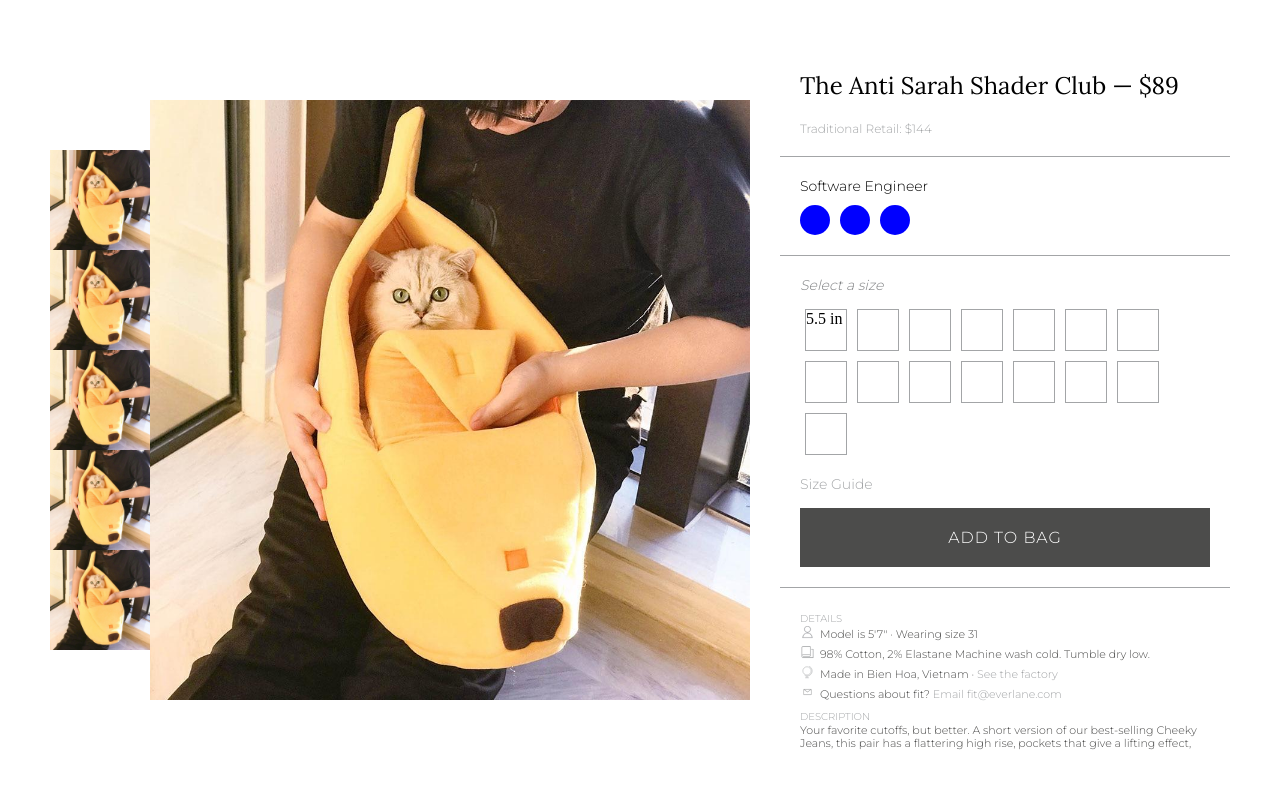
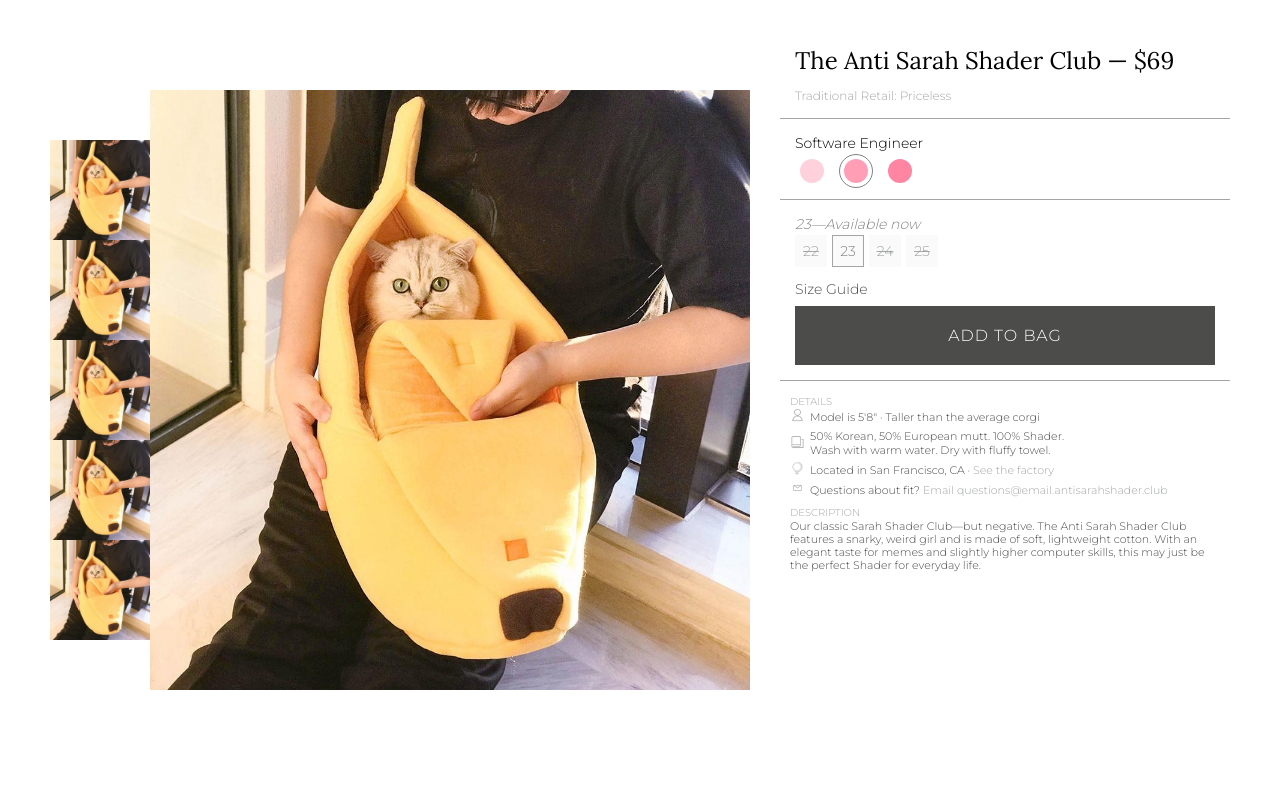
Before and after one commit to sshader/assc, a plain HTML site: page assc.html in a window 1280 px wide. Drawn offline with Linux system fonts and the light colour scheme.

Commit message:
Add hover behavior and copy

```diff
--- a/assc.css
+++ b/assc.css
@@ -1,7 +1,3 @@
-.debug {
-    border: 2px solid aqua;
-}
-
 .Assc {
     height: 100%;
     width: 100%;
@@ -9,7 +5,7 @@
 }
 
 .Assc-container {
-    margin: 50px;
+    margin: 30px 50px 50px;
     display: flex;
     flex: 1 1 auto;
     min-height: 1px;
@@ -55,13 +51,13 @@
 
 .Description-block {
     border-bottom: 1px solid #a3a5a7;
-    padding: 20px;
+    padding: 15px;
 }
 
 .Description-title {
     font-family: 'Lora', serif;
     font-size: 24px;
-    padding-bottom: 20px;
+    padding-bottom: 12px;
 }
 
 .Description-subtitle {
@@ -70,38 +66,87 @@
     color: #a3a5a7;
 }
 
+.Button-unavailable:hover {
+    cursor: not-allowed;
+}
+
 .ColorPicker-text {
     font-family: 'Montserrat', sans-serif;
     font-size: 14px;
-    margin-bottom: 10px;
+    margin-bottom: 8px;
+    position: absolute;
 }
 
 .ColorPicker-buttons {
     display: flex;
-    height: 30px;
+    height: 50px;
     flex: 1 1 auto;
 }
 
-.ColorPicker-buttons .Button {
-    background-color: blue;
+.ColorPicker-buttons .Button-inner {
     border-radius: 50%;
-    height: 30px;
-    width: 30px;
-    margin-right: 10px;
+    height: 24px;
+    width: 24px;
+    margin: 4px 4px;
 }
 
+.ColorPicker-buttons .Button {
+    background-color: white;
+    border-radius: 50%;
+    height: 32px;
+    width: 32px;
+    margin: 20px 10px 0 0;
+    border: solid 1px transparent;
+}
+
+.ColorPicker-buttons .Button-available {
+    border-color: #808284;
+}
+
+.ColorPicker-buttons .Button:hover {
+    border-color: #a3a5a7;
+}
+
+.ColorPicker-buttons .Button-unavailable:hover .Button-inner {
+    background-color: #a3a5a7;
+}
+
+.ColorPicker-buttons .Button-1 .Button-inner {
+    background-color: #ff85a2;
+}
+
+.ColorPicker-buttons .Button-2 .Button-inner {
+    background-color: #ff9eb5;
+}
+
+.ColorPicker-buttons .Button-3 .Button-inner {
+    background-color: #ffd1dc;
+}
+
+.ColorPicker-buttons .Button-2 + div + div:before {
+    content: "Software Engineer"
+}
+
+.ColorPicker-buttons .Button-1:hover + div:before {
+    content: "Mathematician\2014SOLD OUT"
+}
+
+.ColorPicker-buttons .Button-3:hover + div + div + div:before {
+    content: "Film Enthusiast\2014SOLD OUT"
+}
 .Description-rest {
     flex: 1 1 auto;
     overflow-y: auto;
-    padding: 20px;
+    padding: 10px;
 }
 
 .SizePicker-text {
     font-family: 'Montserrat', sans-serif;
     font-size: 14px;
-    margin-bottom: 10px;
+    margin-bottom: 8px;
     font-style: italic;
     color: #808284;
+    position: absolute;
 }
 
 .SizePicker-buttons {
@@ -110,17 +155,68 @@
 }
 
 .SizePicker-buttons .Button {
-    border: 1px solid #a3a5a7;
-    height: 40px;
-    width: 40px;
-    margin: 5px;
+    background-color: #fafafa;
+    height: 30px;
+    width: 30px;
+    margin: 20px 5px 5px 0px;
+    display: flex;
+    align-items: center;
+    justify-content: center;
+    border: 1px solid transparent;
+}
+
+.SizePicker-buttons .Button-unavailable .ButtonContent {
+    text-decoration: line-through;
+    color: #a3a5a7;
+}
+
+.SizePicker-buttons .Button-available .ButtonContent {
+    color: #808284;
+}
+
+.SizePicker-buttons .Button-1:hover + div:before {
+    content: "25\2014 Coming 03/12/21";
+}
+
+.SizePicker-buttons .Button-2:hover + div + div:before {
+    content: "24\2014 Coming 03/12/20";
+}
+
+.SizePicker-buttons .Button-3 + div + div + div:before {
+    content: "23\2014 Available now";
+}
+
+.SizePicker-buttons .Button-4:hover + div + div + div + div:before {
+    content: "22\2014 Discontinued";
+}
+
+
+.SizePicker-buttons .Button .ButtonContent {
+    font-family: 'Montserrat', sans-serif;
+    font-size: 14px;
+}
+
+.SizePicker-buttons .Button-available {
+    border-color: #a3a5a7;
+}
+
+.SizePicker-buttons .Button:hover {
+    border-color: #dfe0e1;
 }
 
 .SizePicker-guide {
+    margin: 8px 0;
+}
+
+.SizePicker-guide > a {
     font-family: 'Montserrat', sans-serif;
     font-size: 14px;
-    margin: 15px 0 15px;
-    color: #a3a5a7;
+    color: #4c4c4b;
+    text-decoration: none;
+}
+
+.SizePicker-guide > a:hover {
+    text-decoration: underline;
 }
 
 .CtaButton {
@@ -130,6 +226,10 @@
     text-align: center;
     padding: 20px 0 20px;
     letter-spacing: 1px;
+}
+
+.CtaButton:hover {
+    background-color: #2e3131;
 }
 
 .Thumbnail {
@@ -161,6 +261,11 @@
 
 .TextWithIcon-text > a {
     color: #a3a5a7;
+    text-decoration: none;
+}
+
+.TextWithIcon-text > a:hover {
+    text-decoration: underline;
 }
 
 
@@ -174,6 +279,6 @@
 .TextWithIcon {
     display: flex;
     flex-direction: row;
-    align-items: flex-end;
+    align-items: center;
     padding-bottom: 5px;
 }
--- a/assc.html
+++ b/assc.html
@@ -18,38 +18,27 @@
                 </div>
                 <div class="Description">
                     <div class="Description-block">
-                        <div class="Description-title">The Anti Sarah Shader Club — $89</div>
-                        <div class="Description-subtitle">Traditional Retail: $144</div>
+                        <div class="Description-title">The Anti Sarah Shader Club &mdash; $69</div>
+                        <div class="Description-subtitle">Traditional Retail: Priceless</div>
                     </div>
                     <div class="Description-block">
-                        <div class="ColorPicker-text">Software Engineer</div>
                         <div class="ColorPicker-buttons">
-                            <div class="Button"></div>
-                            <div class="Button"></div>
-                            <div class="Button"></div>
+                            <div class="Button Button-3 Button-unavailable"><div class="Button-inner"></div></div>
+														<div class="Button Button-2 Button-available"><div class="Button-inner"></div></div>
+														<div class="Button Button-1 Button-unavailable"><div class="Button-inner"></div></div>
+                            <div class="ColorPicker-text"></div>
                         </div>
                     </div>
                     <div class="Description-block">
                         <div class="SizePicker">
-                            <div class="SizePicker-text">Select a size</div>
                             <div class="SizePicker-buttons">
-                                <div class="Button">5.5 in</div>
-                                <div class="Button"></div>
-                                <div class="Button"></div>
-                                <div class="Button"></div>
-                                <div class="Button"></div>
-                                <div class="Button"></div>
-                                <div class="Button"></div>
-                                <div class="Button"></div>
-                                <div class="Button"></div>
-                                <div class="Button"></div>
-                                <div class="Button"></div>
-                                <div class="Button"></div>
-                                <div class="Button"></div>
-                                <div class="Button"></div>
-                                <div class="Button"></div>
+                                <div class="Button Button-unavailable Button-4"><span class="ButtonContent">22</span></div>
+                                <div class="Button Button-available Button-3"><span class="ButtonContent">23</span></div>
+                                <div class="Button Button-unavailable Button-2"><span class="ButtonContent">24</span></div>
+                                <div class="Button Button-unavailable Button-1"><span class="ButtonContent">25</span></div>
+                                <div class="SizePicker-text"></div>
                             </div>
-                            <div class="SizePicker-guide">Size Guide</div>
+                            <div class="SizePicker-guide"><a target="_blank" href="https://calendar.google.com/event?action=TEMPLATE&amp;tmeid=NXY5YmN2ZHA1dnQ3bWdjaHBobjFlZDlpczVfMjAxOTAzMTIga29iZmxqbDRsMWdjaWdoM3AycHFmcWNta2NAZw&amp;tmsrc=kobfljl4l1gcigh3p2pqfqcmkc%40group.calendar.google.com&amp;scp=ALL">Size Guide</a></div>
                         </div>
                         <div class="CtaButton">ADD TO BAG</div>
                     </div>
@@ -68,7 +57,7 @@
                                         </g>
                                         </g>
                                     </svg>
-                                    <div class="TextWithIcon-text">Model is 5'7" &#183; Wearing size 31</div>
+                                    <div class="TextWithIcon-text">Model is 5'8" &#183; Taller than the average corgi</div>
                                   </div>
                                   <div class="TextWithIcon">
                                     <svg class="TextWithIcon-icon" xmlns="http://www.w3.org/2000/svg" xmlns:xlink="http://www.w3.org/1999/xlink" version="1.1" x="0px" y="0px" viewBox="0 0 128 160" style="enable-background:new 0 0 128 128;" xml:space="preserve">
@@ -76,8 +65,8 @@
                                             <path d="M124,31h-17c-1.7,0-3,1.3-3,3s1.3,3,3,3h14v84H19.1C12.4,121,7,115.6,7,108.9c0-6.6,5.4-12,11.9-12.1L86.5,97   c2.5,0,4.5,2,4.5,4.5c0,2.5-2,4.5-4.5,4.5H19c-1.7,0-3,1.3-3,3s1.3,3,3,3h67.5c5.8,0,10.5-4.7,10.5-10.5c0-0.1,0-0.2,0-0.3   c0-0.1,0-0.1,0-0.2V11.5C97,5.7,92.3,1,86.5,1H19C9.1,1,1,9.1,1,19v90c0,0,0,0.1,0,0.1C1.1,119,9.2,127,19.1,127H124   c1.7,0,3-1.3,3-3V34C127,32.3,125.7,31,124,31z M7,19c0-6.6,5.4-12,12-12h67.5C89,7,91,9,91,11.5V92c-1.4-0.7-2.9-1-4.5-1   l-67.7-0.2c-4.5,0.1-8.7,1.8-11.8,4.7V19z"/>
                                         </g>
                                     </svg>
-                                    <div class="TextWithIcon-text">98% Cotton, 2% Elastane
-                                            Machine wash cold. Tumble dry low.</div>
+                                    <div class="TextWithIcon-text">50% Korean, 50% European mutt. 100% Shader.
+                                    <br>Wash with warm water. Dry with fluffy towel.</div>
                                 </div>
                                 <div class="TextWithIcon">
                                     <svg class="TextWithIcon-icon" xmlns="http://www.w3.org/2000/svg" xmlns:xlink="http://www.w3.org/1999/xlink" version="1.1" x="0px" y="0px" viewBox="0 0 48 60" enable-background="new 0 0 48 48" xml:space="preserve">
@@ -88,24 +77,24 @@
                                             <line fill="none" stroke-width="2" stroke-linejoin="round" stroke-miterlimit="10" x1="14.5" y1="47" x2="29.4" y2="47"/>
                                         </g>
                                     </svg>
-                                    <div class="TextWithIcon-text">Made in Bien Hoa, Vietnam &#183; <a>See the factory</a></div>
+                                    <div class="TextWithIcon-text">Located in San Francisco, CA &#183; <a target="_blank" href="https://goo.gl/maps/feD29QqRWxwAnEac7">See the factory</a></div>
                                 </div>
                                 <div class="TextWithIcon">
                                     <svg class="TextWithIcon-icon" xmlns="http://www.w3.org/2000/svg" xmlns:xlink="http://www.w3.org/1999/xlink" version="1.1" x="0px" y="0px" viewBox="0 0 100 125" enable-background="new 0 0 100 100" xml:space="preserve">
                                         <path d="M79.146,25.511c-0.001,0-0.001,0-0.002,0l-58.289,0.052c-2.264,0-4.105,2.117-4.105,4.719V69.77  c0,2.602,1.841,4.719,4.105,4.719h58.291c2.264,0,4.104-2.117,4.104-4.719V30.232C83.25,27.629,81.409,25.511,79.146,25.511z   M76.675,29.014L50,48.431l-26.61-19.37L76.675,29.014z M79.146,70.989H20.855c-0.185,0-0.605-0.46-0.605-1.219V31.105l28.72,20.906  c0.307,0.224,0.668,0.335,1.03,0.335s0.723-0.111,1.03-0.335L79.75,31.105V69.77C79.75,70.529,79.33,70.989,79.146,70.989z"/>
                                     </svg>
-                                    <div class="TextWithIcon-text">Questions about fit? <a>Email fit@everlane.com</a></div>
+                                    <div class="TextWithIcon-text">Questions about fit? <a>Email questions@email.antisarahshader.club</a></div>
                                 </div>
                             </div>
                         </div>
                         <div class="Section">
                                 <div class="Section-title">Description</div>
-                                <div class="Section-content DescriptionSection-text">Your favorite cutoffs, but better. A short version of our best-selling Cheeky Jeans, this pair has a flattering high rise, pockets that give a lifting effect, and an overstitched raw hem that won’t shrink after washing. Made of premium denim with just a touch of stretch for comfort.</div>
+                                <div class="Section-content DescriptionSection-text">Our classic Sarah Shader Club—but negative. The Anti Sarah Shader Club features a snarky, weird girl and is made of soft, lightweight cotton. With an elegant taste for memes and slightly higher computer skills, this may just be the perfect Shader for everyday life.</div>
                         </div>
-                        <div class="Section">
+<!--                         <div class="Section">
                                 <div class="Section-title">Model is also wearing</div>
                                 <div class="Section-content">xcxc</div>
-                        </div>
+                        </div> -->
                     </div>
                 </div>
             </div>
```
